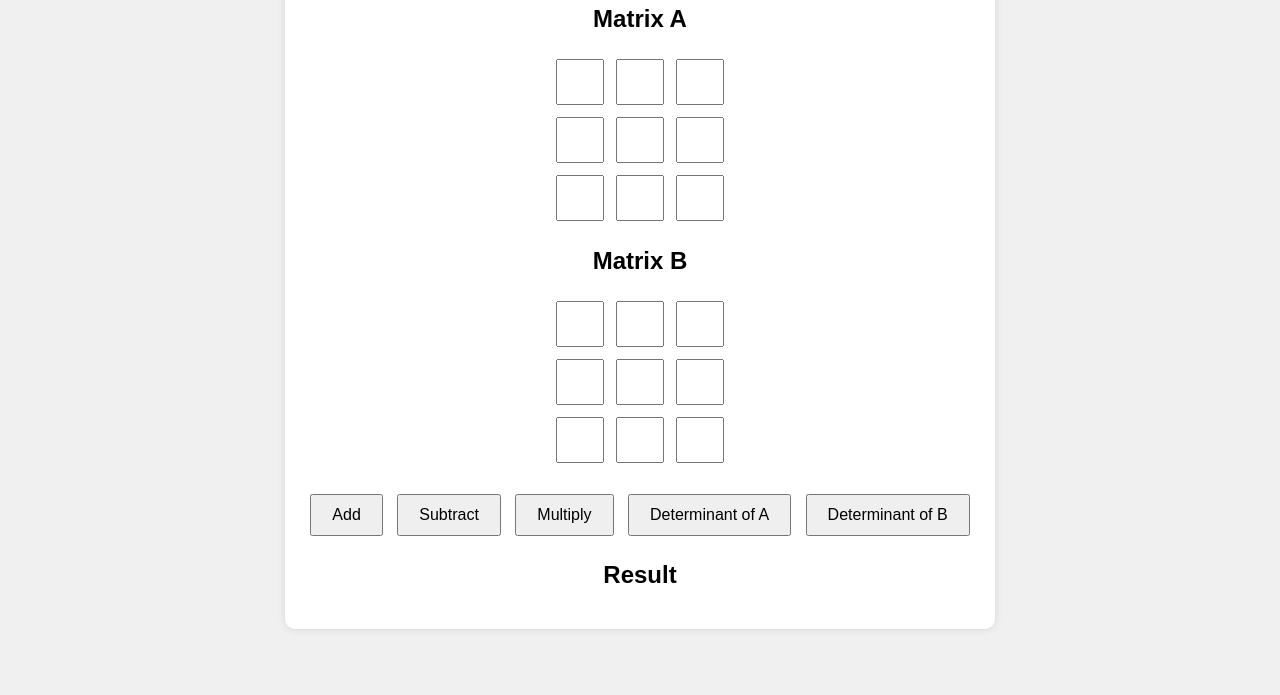
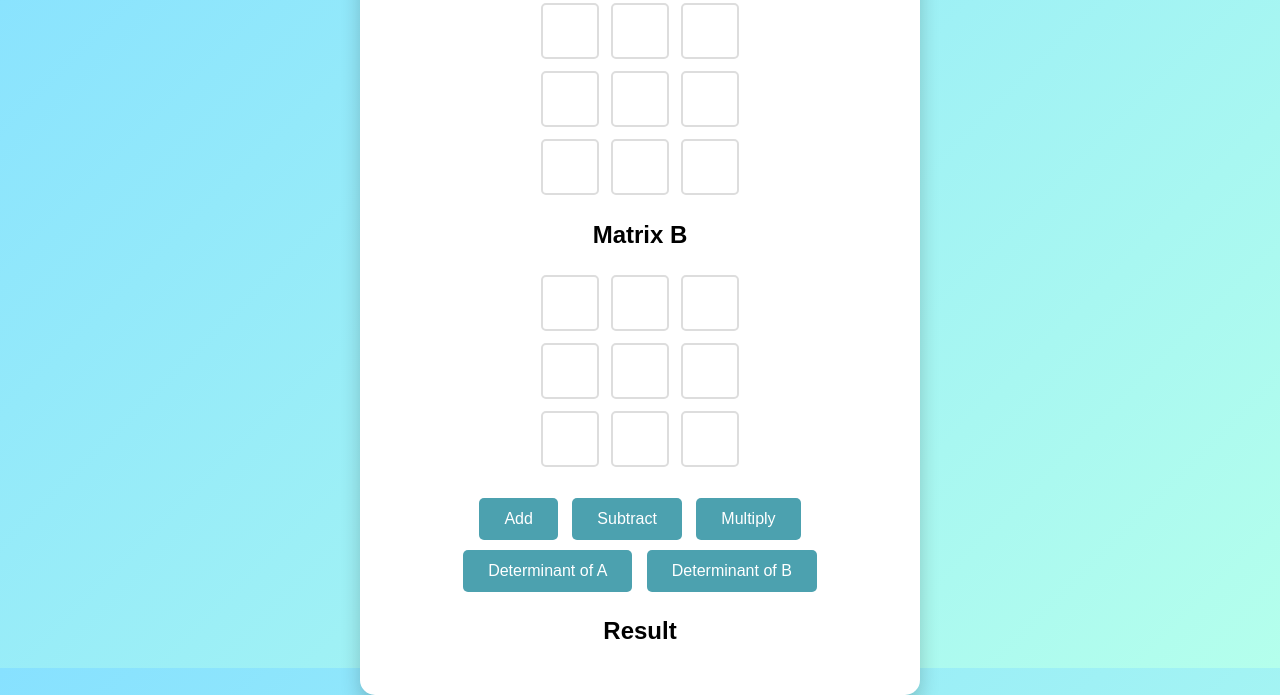
Before and after one commit to dava2005/Website-Personal, a plain HTML site: page index.html in a window 1280 px wide. Shown: the part 132-827 px from the top of the page. Before the commit the page ends 800 px from the top, so only its background shows below. Drawn offline with Linux system fonts and the light colour scheme.

Commit message:
Update style.css

```diff
--- a/style.css
+++ b/style.css
@@ -1,23 +1,33 @@
 body {
-  font-family: Arial, sans-serif;
+  font-family: 'Arial', sans-serif;
   display: flex;
   justify-content: center;
   align-items: center;
   height: 100vh;
   margin: 0;
-  background-color: #f0f0f0;
+  background: linear-gradient(135deg, #87e1ff, #b4ffec);
 }
 
 .container {
   background: white;
-  padding: 20px;
-  border-radius: 10px;
-  box-shadow: 0 0 10px rgba(0, 0, 0, 0.1);
+  padding: 30px;
+  border-radius: 15px;
+  box-shadow: 0 10px 20px rgba(0, 0, 0, 0.2);
   text-align: center;
+  max-width: 500px;
+  width: 100%;
+  transition: transform 0.3s;
+}
+
+.container:hover {
+  transform: translateY(-5px);
 }
 
 h1 {
   margin-bottom: 20px;
+  font-size: 2em;
+  color: #333;
+  text-shadow: 2px 2px 5px rgba(0, 0, 0, 0.1);
 }
 
 .matrix-input {
@@ -25,23 +35,42 @@ h1 {
 }
 
 table {
-  margin: 10px auto;
+  margin: 20px auto;
   border-collapse: collapse;
 }
 
 input {
-  width: 40px;
-  height: 40px;
+  width: 50px;
+  height: 50px;
   text-align: center;
   margin: 5px;
-  font-size: 18px;
+  font-size: 20px;
+  border: 2px solid #ddd;
+  border-radius: 5px;
+  transition: border-color 0.3s, box-shadow 0.3s;
+}
+
+input:focus {
+  border-color: #4ca1af;
+  box-shadow: 0 0 10px rgba(76, 161, 175, 0.5);
+  outline: none;
 }
 
 .buttons button {
   margin: 5px;
-  padding: 10px 20px;
+  padding: 12px 25px;
   font-size: 16px;
   cursor: pointer;
+  border: none;
+  border-radius: 5px;
+  background: #4ca1af;
+  color: white;
+  transition: background 0.3s, transform 0.3s;
+}
+
+.buttons button:hover {
+  background: #357e83;
+  transform: translateY(-2px);
 }
 
 #result {
@@ -49,6 +78,7 @@ input {
 }
 
 #resultContent {
-  font-size: 18px;
+  font-size: 20px;
   font-weight: bold;
+  color: #4ca1af;
 }
```
